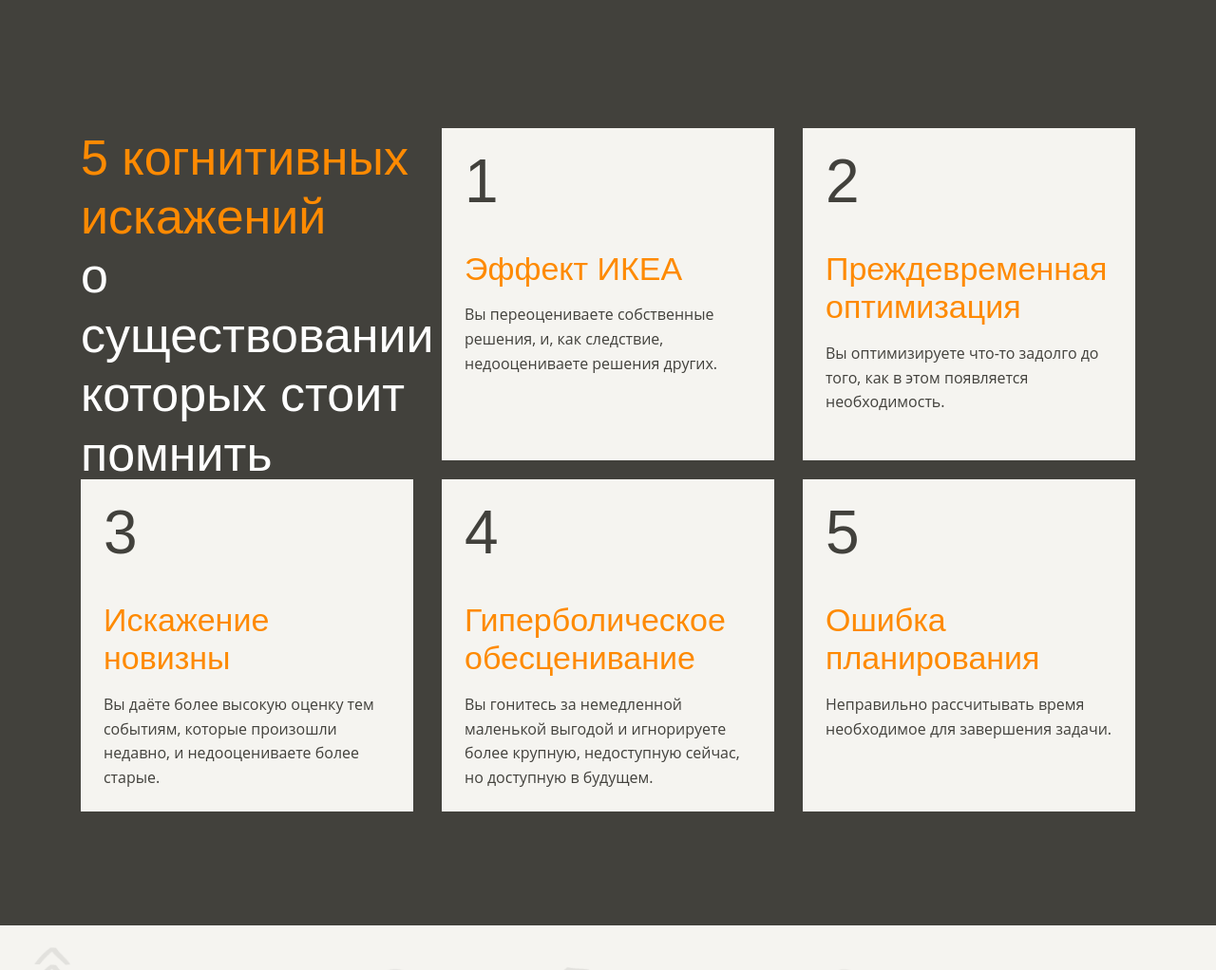
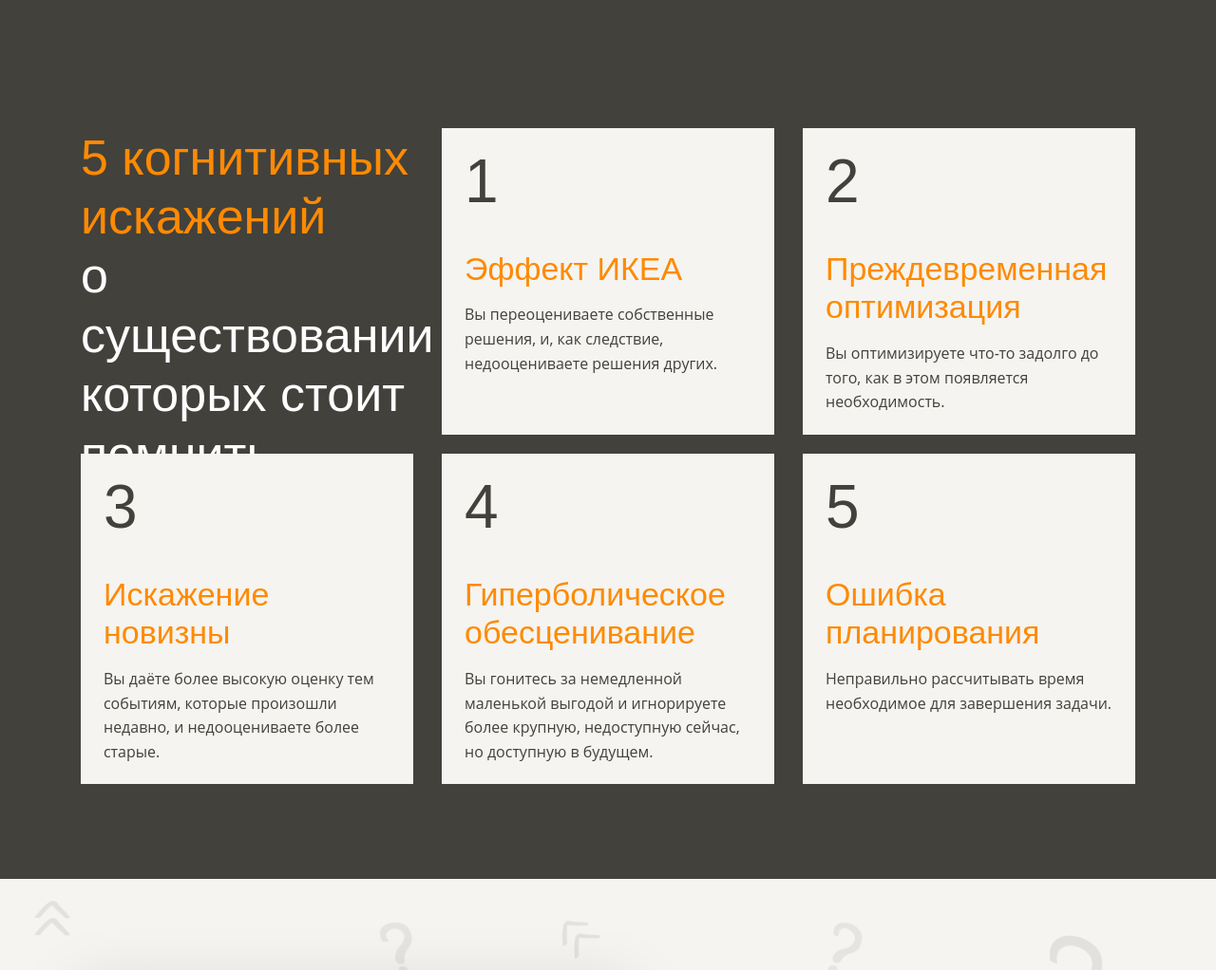
Before and after one commit to RickoBo/layout-designer-project-lvl1, a website: page src/index.html in a window 1280 px wide. Shown: the part 1760-2782 px from the top of the page at 95% size. Drawn offline with Linux system fonts and the light colour scheme; grey boxes are pictures that could not be loaded.

Commit message:
html and css fixes

```diff
--- a/src/index.html
+++ b/src/index.html
@@ -55,13 +55,12 @@
               >когнитивные искажения?</span
             >
           </h2>
-          <p class="mb-30">Что такое когнитивние искажения. Petrovna Channel</p>
+          <p class="mb-30">Что такое когнитивные искажения. Petrovna Channel</p>
           <iframe
             class="video shadow"
             width="919"
             height="569"
             src="https://www.youtube.com/embed/jie9AizBqss"
-            frameborder="0"
             allowfullscreen
           ></iframe>
         </div>
@@ -69,15 +68,16 @@
 
       <div class="bg-dark">
         <section class="container">
+          <h1 class="visually-hidden">Меню Навигации</h1>
           <nav id="navigation" class="navigation">
-            <div class="menu">
+            <div class="menu row-1">
               <h2 class="menu-title color-white">
                 <span class="color-primary">5 когнитивных искажений</span>
                 <br />
                 о существовании которых стоит помнить
               </h2>
             </div>
-            <a href="#ikea-effect" class="menu card bg-light mb-20">
+            <a href="#ikea-effect" class="menu card row-1 bg-light mb-20">
               <h2 class="card-number">1</h2>
               <h3>Эффект ИКЕА</h3>
               <p>
@@ -85,7 +85,10 @@
                 недооцениваете решения других.
               </p>
             </a>
-            <a href="#premature-optimization" class="menu card bg-light mb-20">
+            <a
+              href="#premature-optimization"
+              class="menu card row-1 bg-light mb-20"
+            >
               <h2 class="card-number">2</h2>
               <h3>Преждевременная оптимизация</h3>
               <p>
@@ -93,7 +96,7 @@
                 необходимость.
               </p>
             </a>
-            <a href="#distortion-of-novelty" class="menu card bg-light mb-20">
+            <a href="#distortion-of-novelty" class="menu card bg-light">
               <h2 class="card-number">3</h2>
               <h3>Искажение новизны</h3>
               <p>
@@ -101,7 +104,7 @@
                 недавно, и недооцениваете более старые.
               </p>
             </a>
-            <a href="#hyperbolic-depreciation" class="menu card bg-light mb-20">
+            <a href="#hyperbolic-depreciation" class="menu card bg-light">
               <h2 class="card-number">4</h2>
               <h3>Гиперболическое обесценивание</h3>
               <p>
@@ -109,7 +112,7 @@
                 крупную, недоступную сейчас, но доступную в будущем.
               </p>
             </a>
-            <a href="#errors-in-planning" class="menu card bg-light mb-20">
+            <a href="#errors-in-planning" class="menu card bg-light">
               <h2 class="card-number">5</h2>
               <h3>Ошибка планирования</h3>
               <p>
--- a/src/styles/style.css
+++ b/src/styles/style.css
@@ -146,13 +146,23 @@ h4 {
   display: flex;
   flex-wrap: wrap;
   justify-content: space-between;
+  margin: auto;
   padding-top: 100px;
 }
 
 .menu {
   display: block;
   width: 350px;
-  height: 350px;
+  height: 348px;
+}
+
+.row-1 {
+  height: 323px;
+}
+
+.visually-hidden {
+  position: absolute;
+  clip: rect(0 0 0 0);
 }
 
 .menu-title {
@@ -277,6 +287,8 @@ h4 {
   padding-bottom: 0;
 
   text-align: center;
+
+  border-style: none;
 }
 
 .contacts {
```
